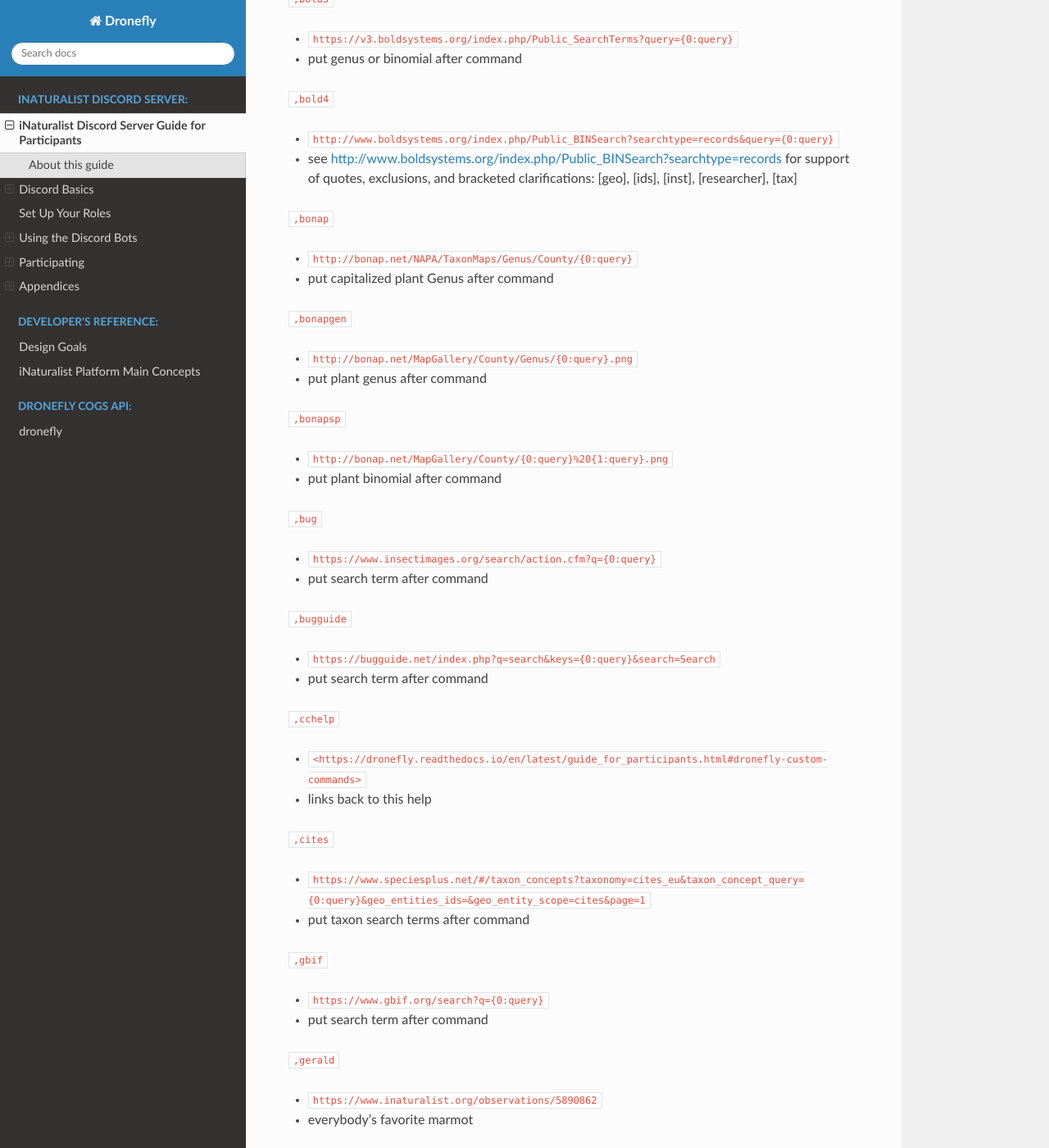
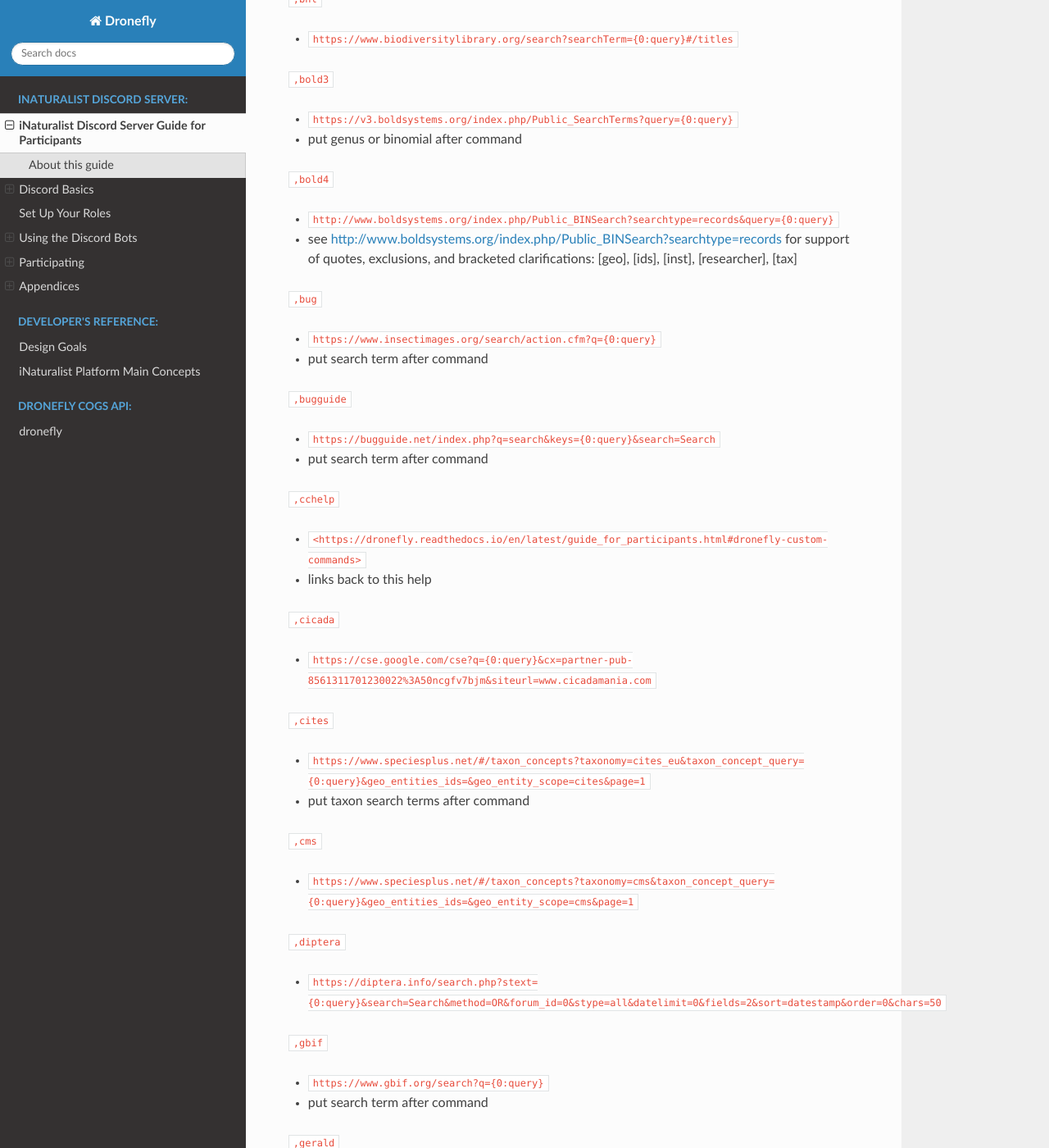
Before and after one commit to dronefly-garden/dronefly-doc, a Sphinx documentation site: the page built from docs/guide_for_participants.rst, in a window 1280 px wide and 1400 px high, scrolled down 13976 px. Shown: the whole window at 82% size. Built offline with Sphinx 7.4.7 and the Read the Docs theme 2.0.0, drawn with Linux system fonts in a browser that asks for light colours; some of the changed text lies outside the part shown.

Commit message:
Update guide_for_participants.rst
Removed obsolete bonap customcoms, added missing Dronefly customcoms to list.

```diff
--- a/docs/guide_for_participants.rst
+++ b/docs/guide_for_participants.rst
@@ -411,21 +415,6 @@
   support of quotes, exclusions, and bracketed clarifications: [geo], [ids], [inst],
   [researcher], [tax]
 
-``,bonap``
-
-- ``http://bonap.net/NAPA/TaxonMaps/Genus/County/{0:query}``
-- put capitalized plant Genus after command
-
-``,bonapgen``
-
-- ``http://bonap.net/MapGallery/County/Genus/{0:query}.png``
-- put plant genus after command
-
-``,bonapsp``
-
-- ``http://bonap.net/MapGallery/County/{0:query}%20{1:query}.png``
-- put plant binomial after command
-
 ``,bug``
 
 - ``https://www.insectimages.org/search/action.cfm?q={0:query}``
@@ -441,10 +430,22 @@
 - ``<https://dronefly.readthedocs.io/en/latest/guide_for_participants.html#dronefly-custom-commands>``
 - links back to this help
 
+``,cicada``
+
+- ``https://cse.google.com/cse?q={0:query}&cx=partner-pub-8561311701230022%3A50ncgfv7bjm&siteurl=www.cicadamania.com``
+
 ``,cites``
 
 - ``https://www.speciesplus.net/#/taxon_concepts?taxonomy=cites_eu&taxon_concept_query={0:query}&geo_entities_ids=&geo_entity_scope=cites&page=1``
 - put taxon search terms after command
+
+``,cms``
+
+- ``https://www.speciesplus.net/#/taxon_concepts?taxonomy=cms&taxon_concept_query={0:query}&geo_entities_ids=&geo_entity_scope=cms&page=1``
+
+``,diptera``
+
+- ``https://diptera.info/search.php?stext={0:query}&search=Search&method=OR&forum_id=0&stype=all&datelimit=0&fields=2&sort=datestamp&order=0&chars=50``
 
 ``,gbif``
 
```
Also changed, not shown: other parts of docs/guide_for_participants.rst (+4 -0 lines).
